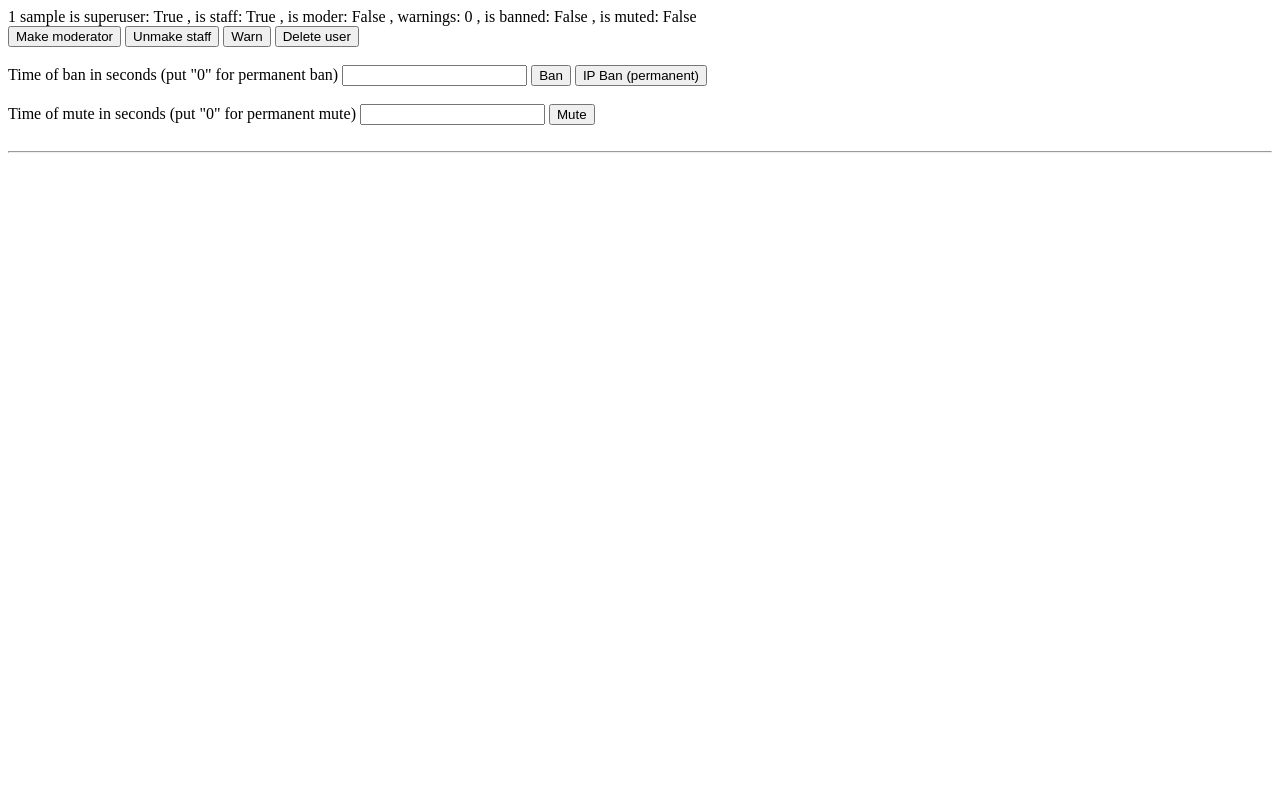
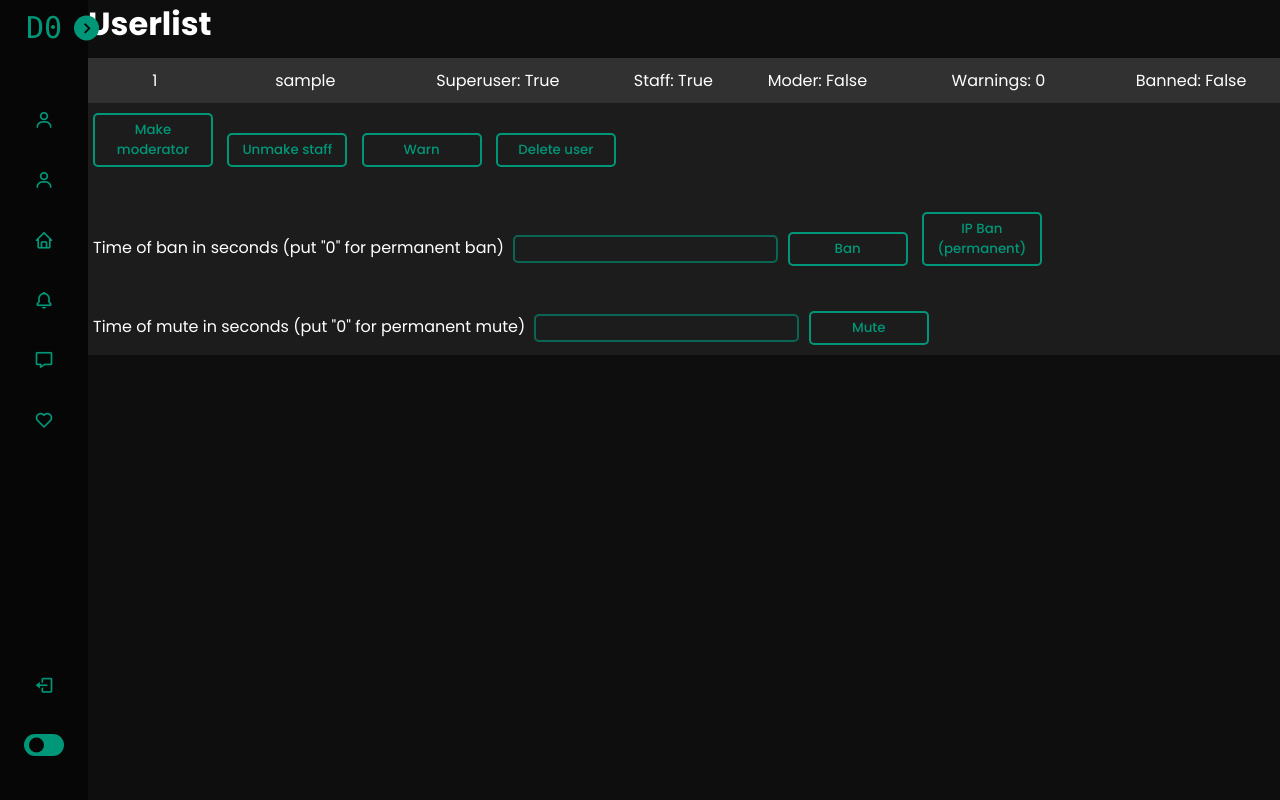
Before and after one commit to GermanBorovets/DevsOnly, a Django app: page /userlist/ in a window 1280 px wide. Run offline with Django 4.2, Linux system fonts and the light colour scheme; the visitor is signed in with stand-in values (Sample User, id 1); data comes from the database, SQL or seed files in the repository; parts of the project's set-up code (start-up, migrations or seed data) failed here and were passed over; some libraries are stand-ins or nearby versions; some web fonts are replaced.

Commit message:
frontend fix

```diff
--- /dev/null
+++ b/devsonly_web/devsonly_web/static/css/login.css
@@ -0,0 +1,6 @@
+.login_cont{
+    position: absolute;
+    top: 50%;
+    left: 50%;
+    transform: translateX(-50%) translateY(-50%);
+}
--- a/devsonly_web/devsonly_web/static/css/posts_page.css
+++ b/devsonly_web/devsonly_web/static/css/posts_page.css
@@ -198,6 +198,13 @@
     background-color: #009778;
 }
 
+.reaction_btn{
+    text-decoration: none;
+    background: transparent;
+    border: none;
+    color: white
+}
+
 /* Smartphones  */
 @media only screen and (min-width : 280px) and (max-width : 480px) {
     .main_containe{
--- a/devsonly_web/devsonly_web/static/css/admin_userlist.css
+++ b/devsonly_web/devsonly_web/static/css/userlist.css
@@ -49,6 +49,20 @@
     background-color: #009778;
 }
 
+input[type="number"]{
+    background-color: transparent;
+    border: 2px solid rgba(0, 151, 120, 0.6);
+    border-radius: 5px;
+    padding: 2px;
+    color: rgba(255, 255, 255, 0.8);
+    outline: none;
+    margin-left: 5px;
+}
+
+label{
+    margin-left: 5px;
+}
+
 
 @media only screen and (min-width : 280px) and (max-width : 480px) {
     .users_table{
@@ -63,4 +77,8 @@
     .admin_button{
         font-size: 10px;
     }
+
+    label{
+        font-size: 10px;
+    }
 }
--- a/devsonly_web/main/templates/base/base.html
+++ b/devsonly_web/main/templates/base/base.html
@@ -17,8 +17,9 @@
     <link rel="stylesheet" href="{% static 'css/posts_page.css' %}">
     <link rel="stylesheet" href="{% static 'css/light_mode.css' %}">
     <link rel="stylesheet" href="{% static 'css/edit_post.css' %}">
-    <link rel="stylesheet" href="{% static 'css/admin_userlist.css' %}">
+    <link rel="stylesheet" href="{% static 'css/userlist.css' %}">
     <link rel="stylesheet" href="{% static 'css/add_post.css' %}">
+    <link rel="stylesheet" href="{% static 'css/login.css' %}">
     <link rel="preconnect" href="https://fonts.googleapis.com">
     <link rel="preconnect" href="https://fonts.gstatic.com" crossorigin>
     <link href="https://fonts.googleapis.com/css2?family=Space+Mono&display=swap" rel="stylesheet">
--- a/devsonly_web/main/templates/pages/login.html
+++ b/devsonly_web/main/templates/pages/login.html
@@ -1,6 +1,6 @@
 {% extends 'base/base.html' %}
 {% block content %}
-    <div class="wellcum_bod">
+    <div class="login_cont">
         <form action = '/login/' method = 'POST'>
             {% csrf_token %}
             {% for item in form %}
--- a/devsonly_web/main/templates/pages/post.html
+++ b/devsonly_web/main/templates/pages/post.html
@@ -58,8 +58,8 @@
                 <div class="reactions_cont">
                     <form action="/post/{{ post.id }}" method="POST">
                         {% csrf_token %}
-                    <input type="submit" name="_like"><p><i class="fa-solid fa-heart"></i> {{ post.likes }}</p></input>
-                    <p><i class="fa-solid fa-heart-crack"></i> {{ post.dislikes }}</p>
+                        <button type="submit" class="reaction_btn"><p><i class="fa-solid fa-heart"></i> {{ post.likes }}</p></button>
+                        <button type="submit" class="reaction_btn"><p><i class="fa-solid fa-heart-crack"></i> {{ post.dislikes }}</p></button>
                     </form>
                 </div>
                 <div class="dates">
--- a/devsonly_web/main/templates/pages/userlist.html
+++ b/devsonly_web/main/templates/pages/userlist.html
@@ -1,3 +1,86 @@
+{% extends 'base/base.html' %}
+
+{% block content %}
+    <div class="main_container">
+        <h1>Userlist</h1>
+
+        {% for message in messages %}
+            {{ message }}
+        {% endfor %}
+
+        <div class="users_cont">
+            {% for user in users %}
+                <div class="user">
+                    <table class="users_table">
+                        <tr class="table_tr">
+                            <td class="table_td">{{ user.id }}</td>
+                            <td class="table_td">{{ user.username }}</td>
+                            <td class="table_td">Superuser: {{ user.is_superuser }}</td>
+                            <td class="table_td">Staff: {{ user.is_staff }}</td>
+                            <td class="table_td">Moder: {{ user.is_moder }}</td>
+                            <td class="table_td">Warnings: {{ user.nwarns }}</td>
+                            <td class="table_td">Banned: {{ user.is_banned }}</td>
+                            {% if user.permanent_ban %}
+                                <td class="table_td">Permanently</td>
+                            {% endif %}
+                        </tr>
+                    </table>
+                    <div class="user_form">
+                        <form action = "/userlist/" method='POST'>
+                            {% csrf_token %}
+                            {% if not user.is_moder %}
+                                <button type="submit" class="admin_button" name = 'moder toggle' value = {{user.id}} >Make moderator</button>
+                            {% else %}
+                                <button type="submit" class="admin_button" name = 'moder toggle' value = {{user.id}} >Unmake moderator</button>
+                            {% endif %}
+
+                            {% if request.user.is_superuser %}
+                                {% if not user.is_staff %}
+                                    <button type="submit" class="admin_button" name = 'staff toggle' value = {{user.id}} >Make staff</button>
+                                {% else %}
+                                    <button type="submit" class="admin_button" name = 'staff toggle' value = {{user.id}} >Unmake staff</button>
+                                {% endif %}
+                            {% endif %}
+
+                            <button type="submit" class="admin_button" name = 'warning' value = {{user.id}} >Warn</button>
+                            {% if request.user.is_superuser or request.user.is_staff %}
+                                <button type = "submit" class="admin_button" name = 'delete' value = {{user.id}}>Delete user</button>
+                            {% endif %}
+                            <br>
+                            <br>
+
+                            {% if not user.is_banned %}
+                                    {% for field in ban_form %}
+                                        <label>Time of ban in seconds (put "0" for permanent ban)</label> {{field}}
+                                    {% endfor %}
+                                    <button type="submit" class="admin_button" name = 'ban toggle' value = {{user.id}}>Ban</button>
+                                    {% if request.user.is_superuser or request.user.is_staff %}
+                                    <button type = 'submit' class="admin_button" name = 'ip ban' value = {{user.id}}>IP Ban (permanent)</button>
+                                    {% endif %}
+
+                            {% else %}
+                                <button type="submit" class="admin_button" name = 'ban toggle' value = {{user.id}} >Unban</button>
+                            {% endif %}
+
+                            <br>
+                            <br>
+                            {% if not user.is_muted %}
+                                    {% for field in mute_form %}
+                                        <label>Time of mute in seconds (put "0" for permanent mute)</label> {{field}}
+                                    <button type = "submit" class="admin_button" name = 'mute toggle' value = {{user.id}}>Mute</button>
+                                    {% endfor %}
+                            {% else %}
+                                <button type = "submit" class="admin_button" name = 'mute toggle' value = {{user.id}}>Unmute</button>
+                            {% endif %}
+
+                        </form>
+                    </div>
+                </div>
+            {% endfor %}
+        </div>
+    </div>
+{% endblock %}
+
 <!DOCTYPE html>
 <html lang="en">
 <head>
@@ -22,51 +105,7 @@
         {% endif %}
 
         <form action = "/userlist/" method='POST'>
-            {% csrf_token %}
-            {% if not user.is_moder %}
-                <button type="submit" name = 'moder toggle' value = {{user.id}} >Make moderator</button>
-            {% else %}
-                <button type="submit" name = 'moder toggle' value = {{user.id}} >Unmake moderator</button>
-            {% endif %}
 
-            {% if request.user.is_superuser %}
-                {% if not user.is_staff %}
-                    <button type="submit" name = 'staff toggle' value = {{user.id}} >Make staff</button>
-                {% else %}
-                    <button type="submit" name = 'staff toggle' value = {{user.id}} >Unmake staff</button>
-                {% endif %}
-            {% endif %}
-
-            <button type="submit" name = 'warning' value = {{user.id}} >Warn</button>
-            {% if request.user.is_superuser or request.user.is_staff %}
-                <button type = "submit" name = 'delete' value = {{user.id}}>Delete user</button>
-            {% endif %}
-            <br>
-            <br>
-
-            {% if not user.is_banned %}
-                    {% for field in ban_form %}
-                        <label>Time of ban in seconds (put "0" for permanent ban)</label> {{field}}
-                    {% endfor %}
-                    <button type="submit" name = 'ban toggle' value = {{user.id}}>Ban</button>
-                    {% if request.user.is_superuser or request.user.is_staff %}
-                    <button type = 'submit' name = 'ip ban' value = {{user.id}}>IP Ban (permanent)</button>
-                    {% endif %}
-
-            {% else %}
-                <button type="submit" name = 'ban toggle' value = {{user.id}} >Unban</button>
-            {% endif %}
-
-            <br>
-            <br>
-            {% if not user.is_muted %}
-                    {% for field in mute_form %}
-                        <label>Time of mute in seconds (put "0" for permanent mute)</label> {{field}}
-                    <button type = "submit" name = 'mute toggle' value = {{user.id}}>Mute</button>
-                    {% endfor %}
-            {% else %}
-                <button type = "submit" name = 'mute toggle' value = {{user.id}}>Unmute</button>
-            {% endif %}
 
         </form>
         <br>
```
